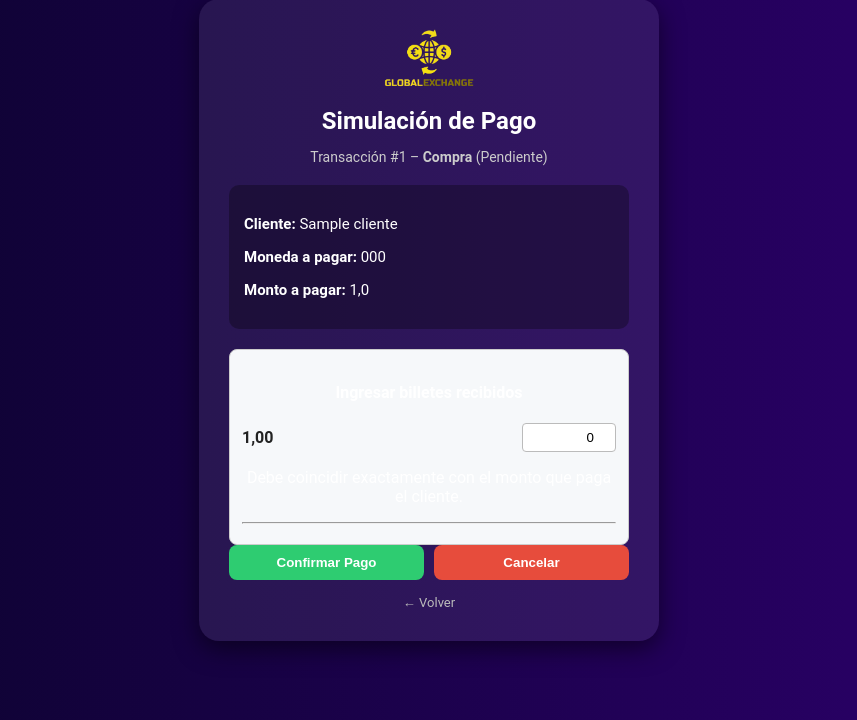
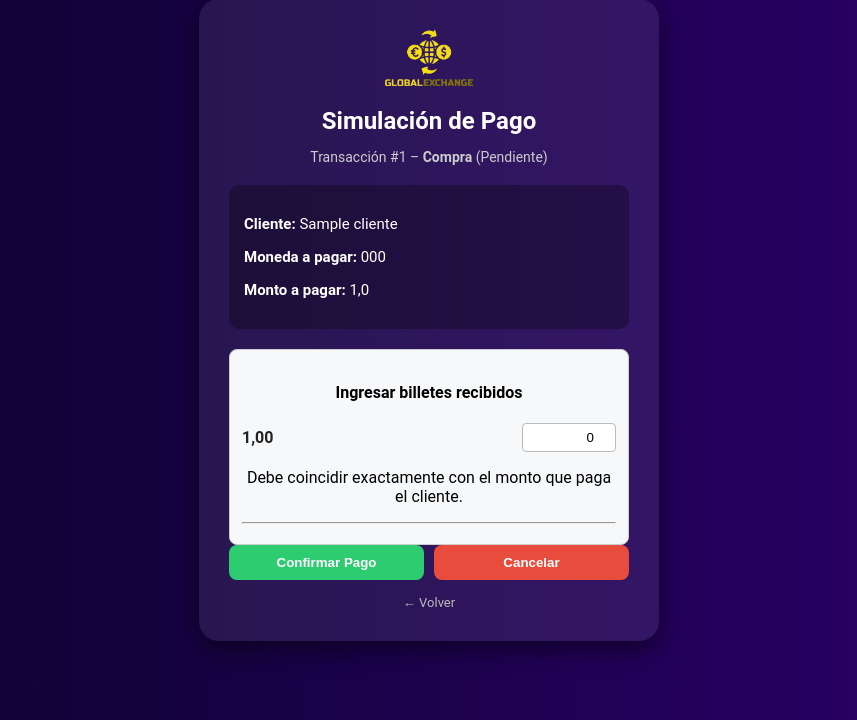
Before and after one commit to CherryCherry777/global_exchange_webapp, a Django app: page /tauser/pagar/1/ in a window 1280 px wide. Shown: the part 80-800 px from the top of the page, without its empty margins (211-1068 px from the left). Run offline with Django 5.2, Linux system fonts and the light colour scheme; tables that the repository leaves empty hold one stand-in row (values such as "Sample post"); parts of the project's set-up code (start-up, migrations or seed data) failed here and were passed over.

Commit message:
fix(tauser): visualización de palabras al pagar y generación de facturas al pagar

```diff
--- a/webapp/templates/webapp/tauser/tauser_simulador.html
+++ b/webapp/templates/webapp/tauser/tauser_simulador.html
@@ -44,7 +44,7 @@
                 {% csrf_token %}
 
                 {% if modo == 'pagar' %}
-                    <div class="denom-box">
+                    <div class="denom-box" style="color: #000;">
                         <h4>Ingresar billetes recibidos</h4>
                         {% for d in denominaciones %}
                             <label class="denom-line">
--- a/webapp/views/tauser.py
+++ b/webapp/views/tauser.py
@@ -8,6 +8,8 @@ from django.contrib.contenttypes.models import ContentType
 from django.views.decorators.http import require_http_methods
 from webapp.models import Transaccion, Tauser, TauserCurrencyStock, CurrencyDenomination
 from django.db.models import Q, F
+
+from webapp.services.invoice_from_tx import generate_invoice_for_transaccion
 from ..decorators import role_required
 from decimal import Decimal
 
@@ -159,6 +161,8 @@ def tauser_pagar(request, pk):
             # ✅ Actualizar estado
             transaccion.estado = Transaccion.Estado.PAGADA
             transaccion.save(update_fields=["estado", "fecha_actualizacion"])
+
+            result = generate_invoice_for_transaccion(transaccion)
 
             messages.success(request, f"Transacción #{pk} marcada como PAGADA.")
             return redirect("tauser_home")
```
Also changed, not shown: 1 other file.
